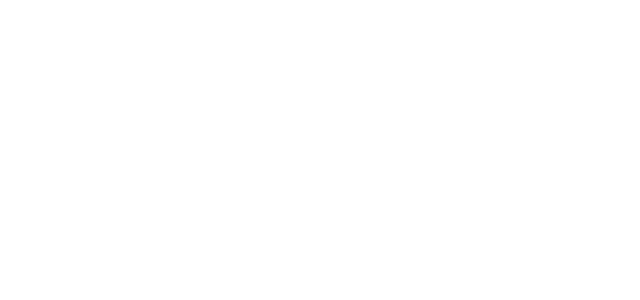
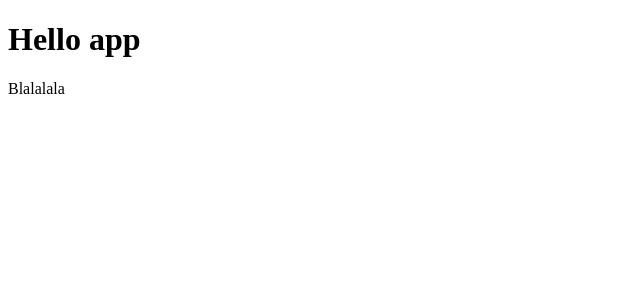
Before and after one commit to Vasyltsiun/shop-project-16.03, a React (Create React App) app: page / in a window 1280 px wide. Shown: the top 300 px of the page, without its empty margins (0-640 px from the left). Built offline with nearby package versions, Linux system fonts and the light colour scheme.

Commit message:
added alement without

```diff
--- a/src/index.tsx
+++ b/src/index.tsx
@@ -1,5 +1,15 @@
 import React from 'react'
 import ReactDOM from 'react-dom/client'
 
+const h1 = React.createElement('h1', { id: 'title' }, 'Hello app')
+const p = React.createElement('p', null, 'Blalalala')
+
+const app = (
+    <div>
+        {h1}
+        {p}
+    </div>
+)
+
 const root = ReactDOM.createRoot(document.getElementById('root') as HTMLElement)
-root.render(<React.StrictMode></React.StrictMode>)
+root.render(<React.StrictMode>{app}</React.StrictMode>)
```
